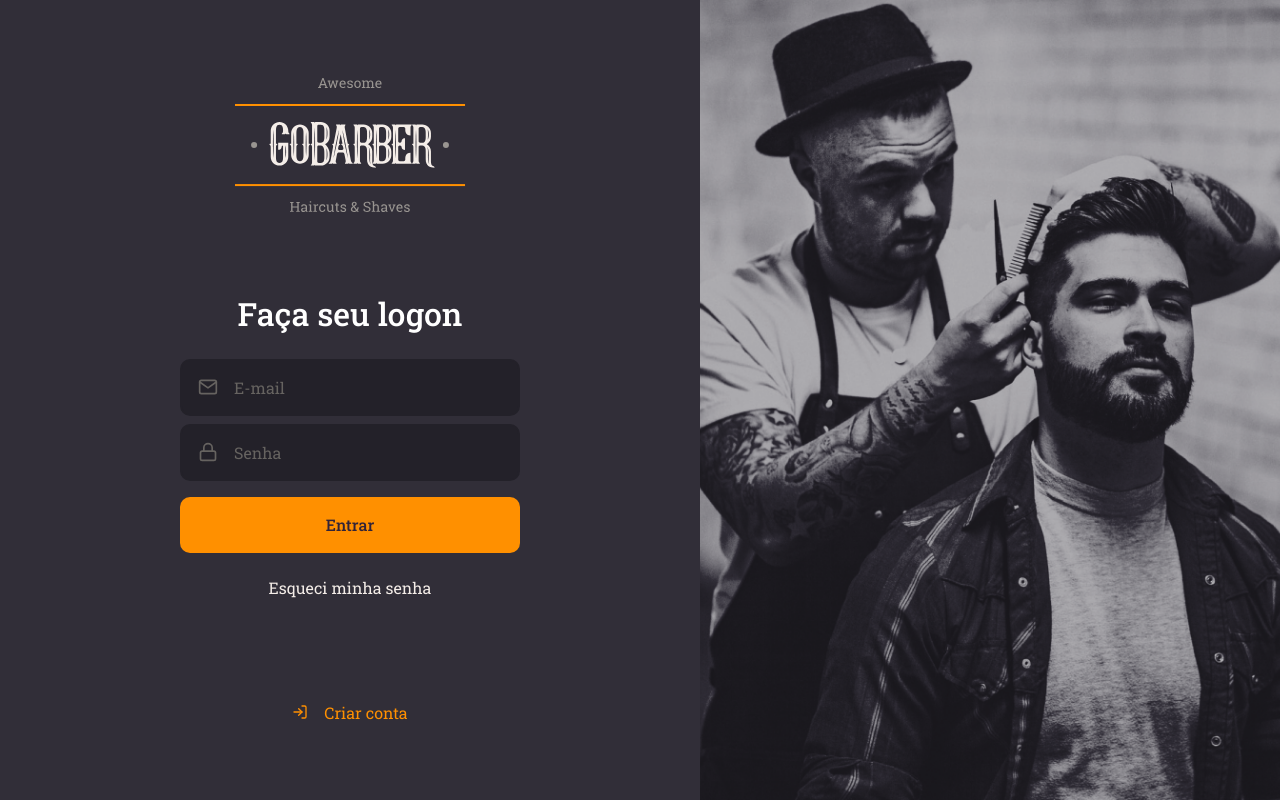
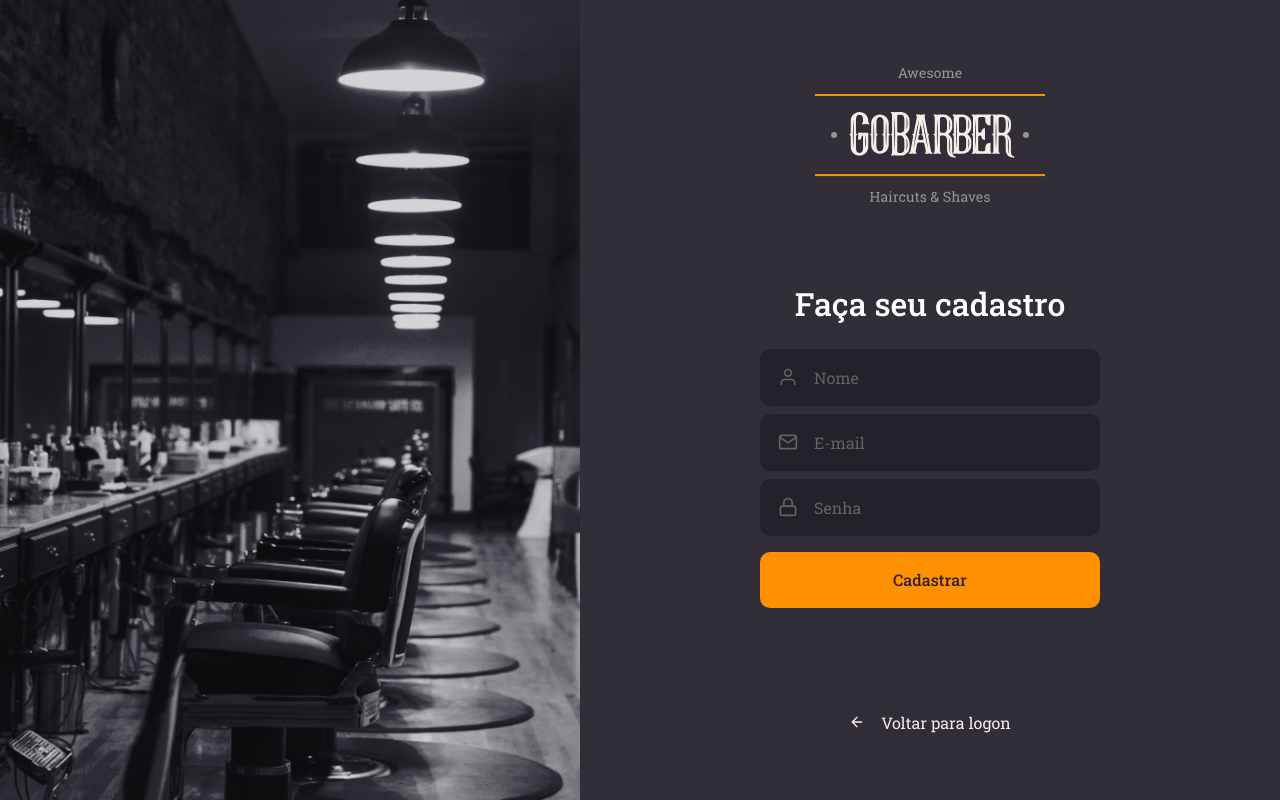
Before and after one commit to davilm/GoBaber-web, a React (Create React App) app: page / in a window 1280 px wide. Built offline with nearby package versions, Linux system fonts and the light colour scheme.

Commit message:
SignOut page

```diff
--- a/src/App.tsx
+++ b/src/App.tsx
@@ -1,11 +1,13 @@
 import React from 'react';
 
 import SignIn from './pages/SignIn';
+import SignUp from './pages/SignUp';
+
 import GlobalStyles from './styles/global';
 
 const App: React.FC = () => (
   <>
-    <SignIn />
+    <SignUp />
     <GlobalStyles />
   </>
 );
--- /dev/null
+++ b/src/pages/SignUp/index.tsx
@@ -0,0 +1,40 @@
+import React from 'react';
+
+import { FiArrowLeft, FiMail, FiUser, FiLock } from 'react-icons/fi';
+
+import logoIMG from '../../assets/logo.svg';
+
+import Input from '../../components/Input';
+import Button from '../../components/Button';
+
+import { Container, Content, Background } from './styles';
+
+const SignUp: React.FC = () => (
+  <Container>
+    <Background />
+    <Content>
+      <img src={logoIMG} alt="GoBarber" />
+
+      <form>
+        <h1>Faça seu cadastro</h1>
+
+        <Input name="name" icon={FiUser} placeholder="Nome" />
+        <Input name="email" icon={FiMail} placeholder="E-mail" />
+        <Input
+          name="password"
+          icon={FiLock}
+          type="password"
+          placeholder="Senha"
+        />
+
+        <Button type="submit">Cadastrar</Button>
+      </form>
+      <a href="forgot">
+        <FiArrowLeft />
+        Voltar para logon
+      </a>
+    </Content>
+  </Container>
+);
+
+export default SignUp;
--- /dev/null
+++ b/src/pages/SignUp/styles.ts
@@ -0,0 +1,67 @@
+import styled from 'styled-components';
+import { shade } from 'polished';
+import signUpBackgroundImg from '../../assets/sign-up-background.png';
+
+export const Container = styled.div`
+  height: 100vh;
+
+  display: flex;
+  align-items: stretch;
+`;
+
+export const Content = styled.div`
+  display: flex;
+  flex-direction: column;
+
+  align-items: center;
+  justify-content: center;
+
+  width: 100%;
+  max-width: 700px;
+
+  form {
+    margin: 80px 0;
+    width: 340px;
+    text-align: center;
+
+    h1 {
+      margin-bottom: 24px;
+    }
+
+    a {
+      color: #f4ede8;
+      display: block;
+      margin-top: 24px;
+      text-decoration: none;
+      transition: color 0.2s;
+
+      &:hover {
+        color: ${shade(0.2, '#f4ede8')};
+      }
+    }
+  }
+  > a {
+    color: #f4ede8;
+    display: block;
+    margin-top: 24px;
+    text-decoration: none;
+    transition: color 0.2s;
+    display: flex;
+    align-items: center;
+    transition: color 0.2s;
+
+    svg {
+      margin-right: 16px;
+    }
+
+    &:hover {
+      color: ${shade(0.2, '#f4ede8')};
+    }
+  }
+`;
+
+export const Background = styled.div`
+  flex: 1;
+  background: url(${signUpBackgroundImg}) no-repeat center;
+  background-size: cover;
+`;
```
Also changed, not shown: src/assets/sign-up-background.png (added).
